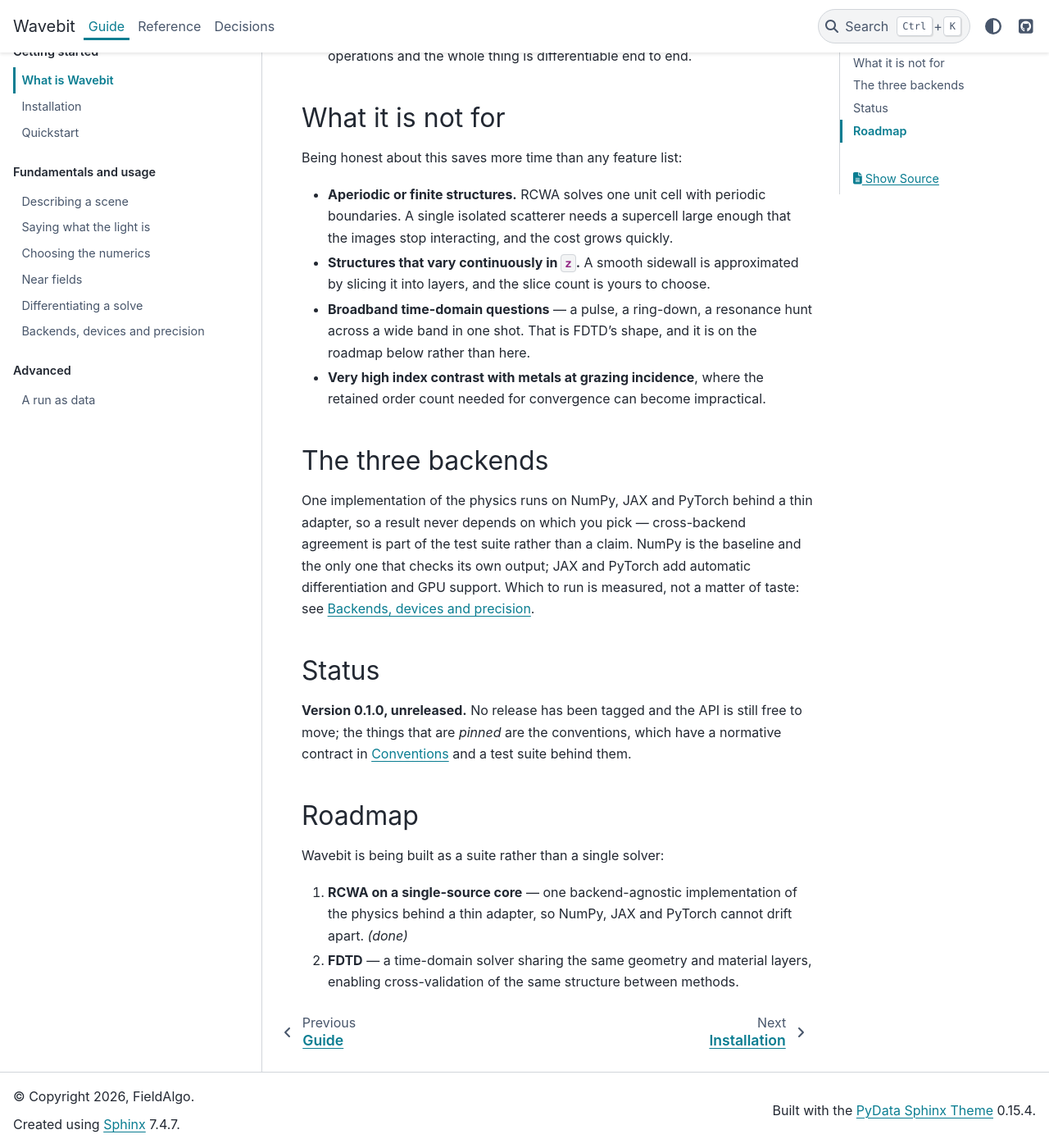
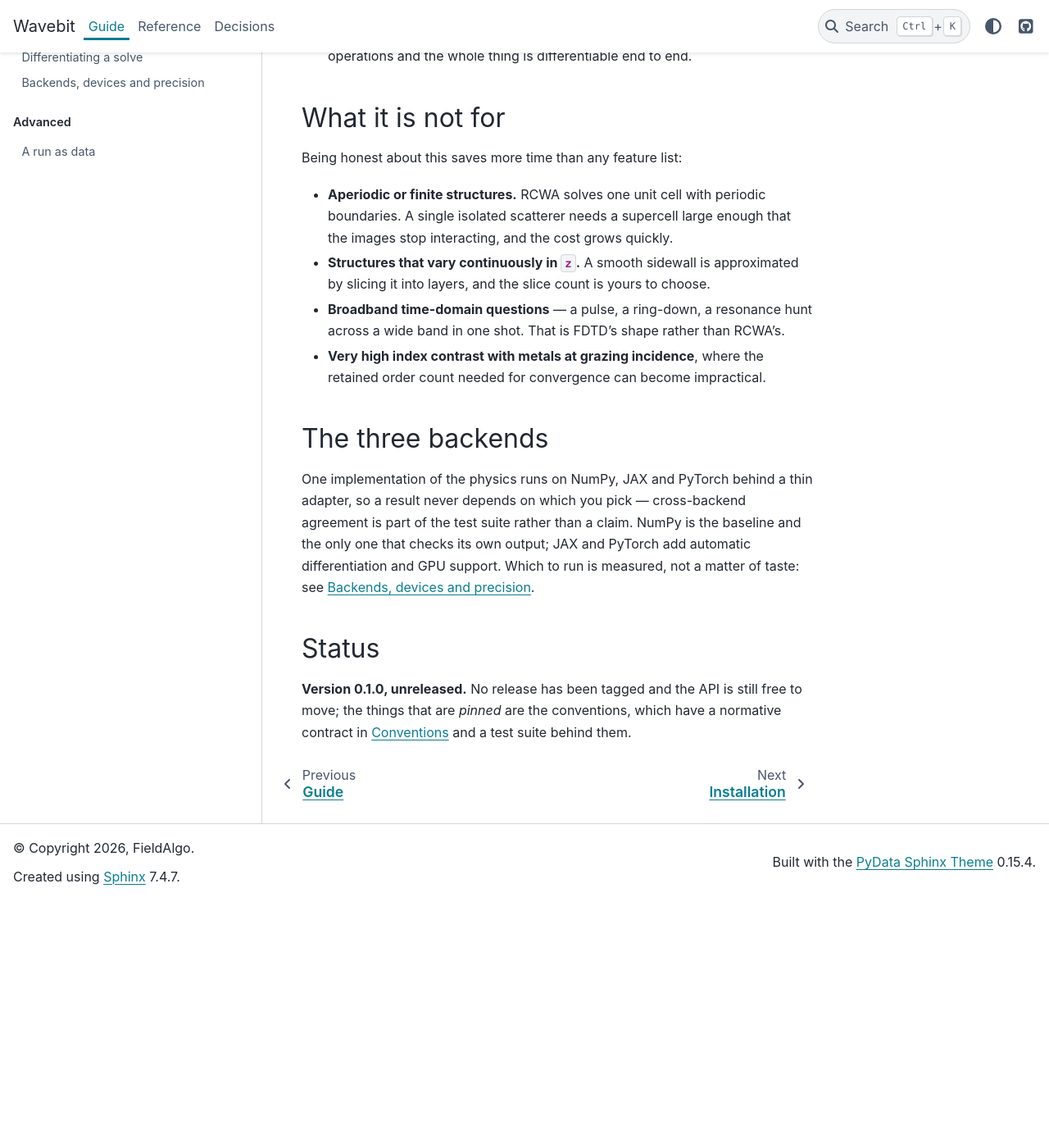
Before and after one commit to fieldalgo/wavebit, a Sphinx documentation site: the page built from docs/guide/what-is-wavebit.md, in a window 1280 px wide and 1400 px high, scrolled down 595 px. Shown: the whole window at 82% size. Built offline with Sphinx 7.4.7 and the PyData theme 0.15.4, drawn with Linux system fonts in a browser that asks for light colours; after the commit the page ends 1693 px from its top, so only the background shows below that.

Commit message:
docs: drop the roadmap section
Two commits ago the third item came out; this takes the section with it. Gone from `README.md` and `docs/guide/what-is-wavebit.md`.

```diff
--- a/docs/guide/what-is-wavebit.md
+++ b/docs/guide/what-is-wavebit.md
@@ -26,7 +26,7 @@
 * **Structures that vary continuously in `z`.** A smooth sidewall is approximated by slicing it
   into layers, and the slice count is yours to choose.
 * **Broadband time-domain questions** — a pulse, a ring-down, a resonance hunt across a wide
-  band in one shot. That is FDTD's shape, and it is on the roadmap below rather than here.
+  band in one shot. That is FDTD's shape rather than RCWA's.
 * **Very high index contrast with metals at grazing incidence**, where the retained order count
   needed for convergence can become impractical.
 
@@ -43,12 +43,3 @@
 **Version 0.1.0, unreleased.** No release has been tagged and the API is still free to move; the
 things that are *pinned* are the conventions, which have a normative contract in
 [Conventions](../conventions.md) and a test suite behind them.
-
-## Roadmap
-
-Wavebit is being built as a suite rather than a single solver:
-
-1. **RCWA on a single-source core** — one backend-agnostic implementation of the physics behind
-   a thin adapter, so NumPy, JAX and PyTorch cannot drift apart. *(done)*
-2. **FDTD** — a time-domain solver sharing the same geometry and material layers, enabling
-   cross-validation of the same structure between methods.
```
Also changed, not shown: README.md (+0 -9 lines).
